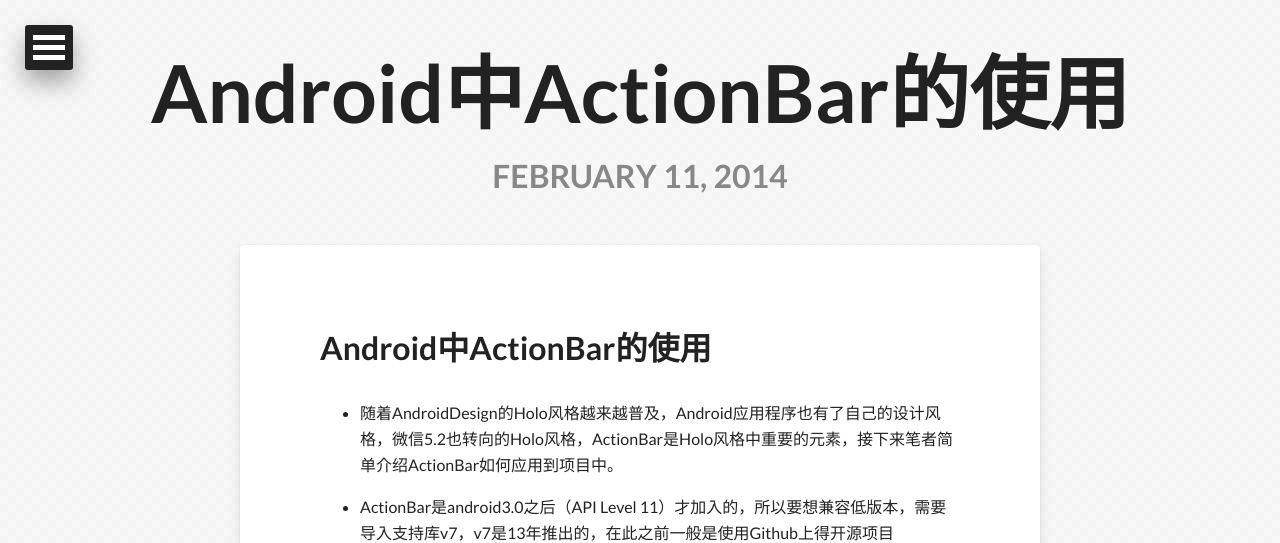
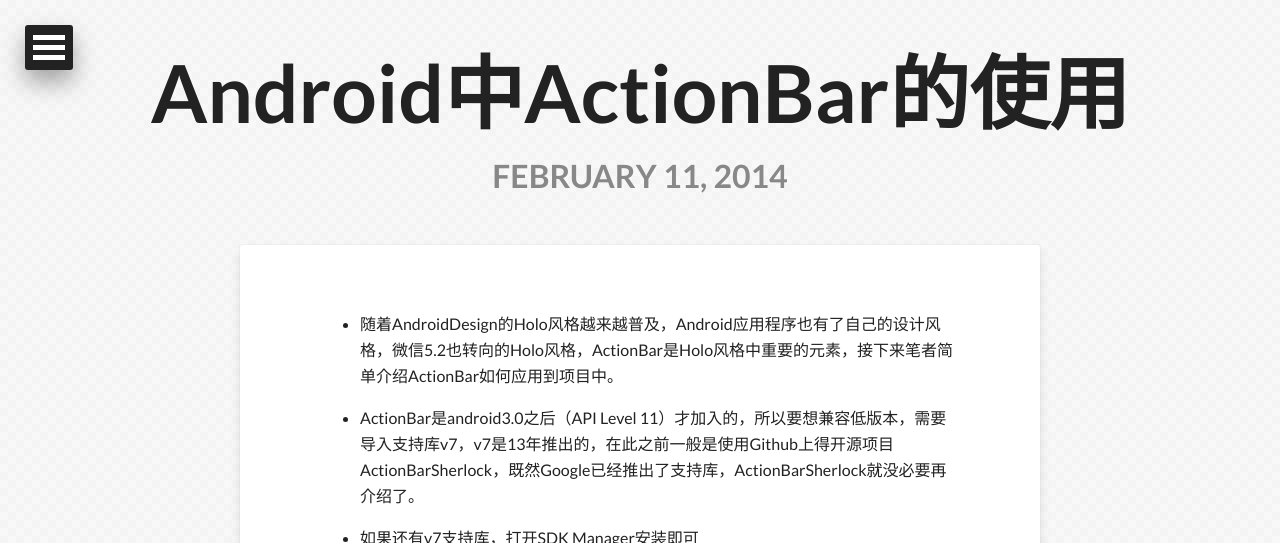
Before and after one commit to ITBox/ITBox.github.io, a Jekyll site: the page built from _posts/2014-02-11-Android-Action-Bar-Use.md, in a window 1280 px wide and 900 px high, cut to the strip 0-543 px from the top of the window. Built offline with Jekyll 4.4.1, drawn with Linux system fonts in a browser that asks for light colours; nearby versions of some CDN libraries; comment, search, counter and statistics services are not loaded.

Commit message:
Update 2014-02-11-Android-Action-Bar-Use.md

```diff
--- a/_posts/2014-02-11-Android-Action-Bar-Use.md
+++ b/_posts/2014-02-11-Android-Action-Bar-Use.md
@@ -8,7 +8,6 @@ tags: [actionbar]
 comments: true
 share: true
 ---
-#Android中ActionBar的使用
 * 随着AndroidDesign的Holo风格越来越普及，Android应用程序也有了自己的设计风格，微信5.2也转向的Holo风格，ActionBar是Holo风格中重要的元素，接下来笔者简单介绍ActionBar如何应用到项目中。
 * ActionBar是android3.0之后（API Level 11）才加入的，所以要想兼容低版本，需要导入支持库v7，v7是13年推出的，在此之前一般是使用Github上得开源项目ActionBarSherlock，既然Google已经推出了支持库，ActionBarSherlock就没必要再介绍了。
 
```
